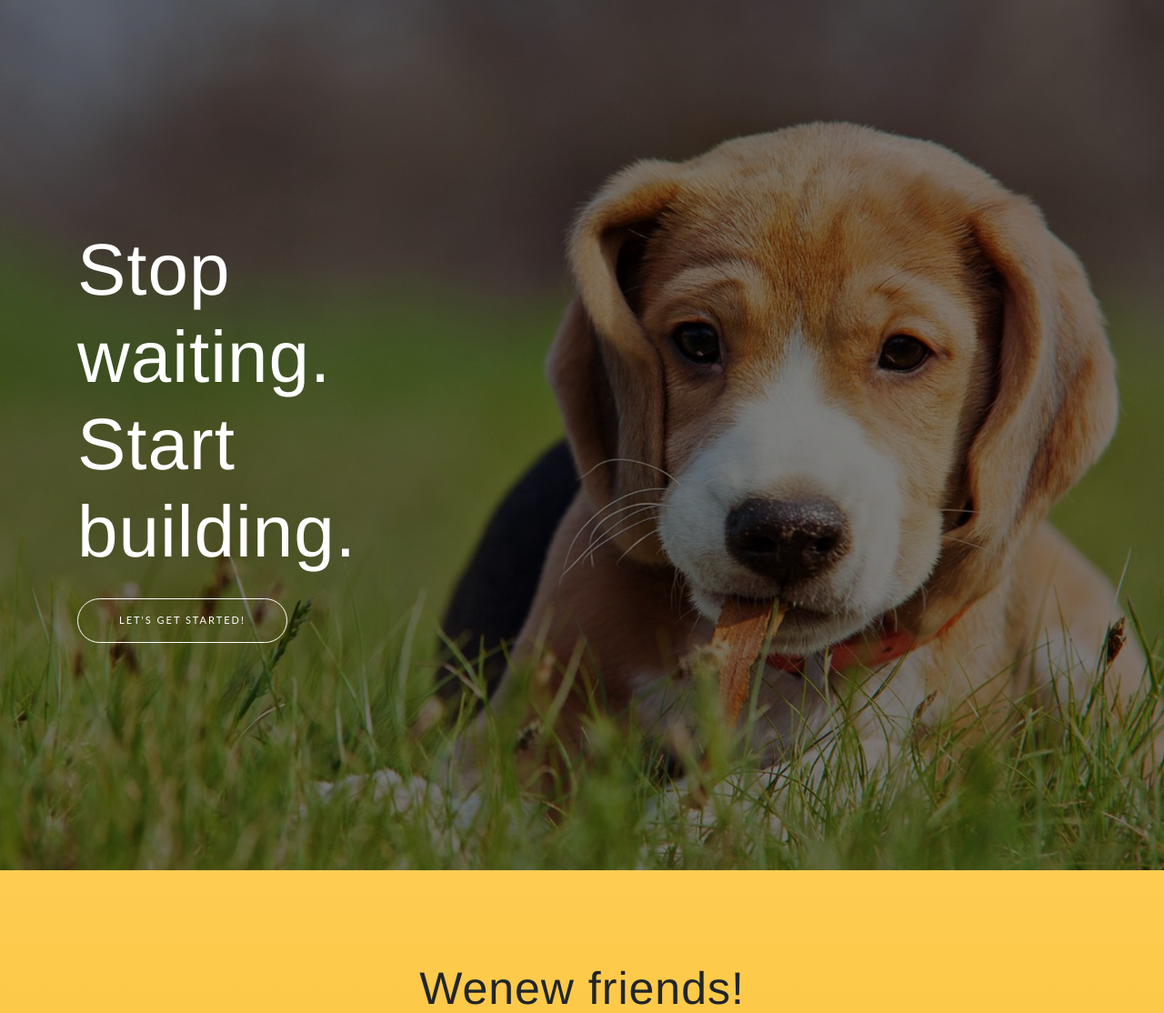
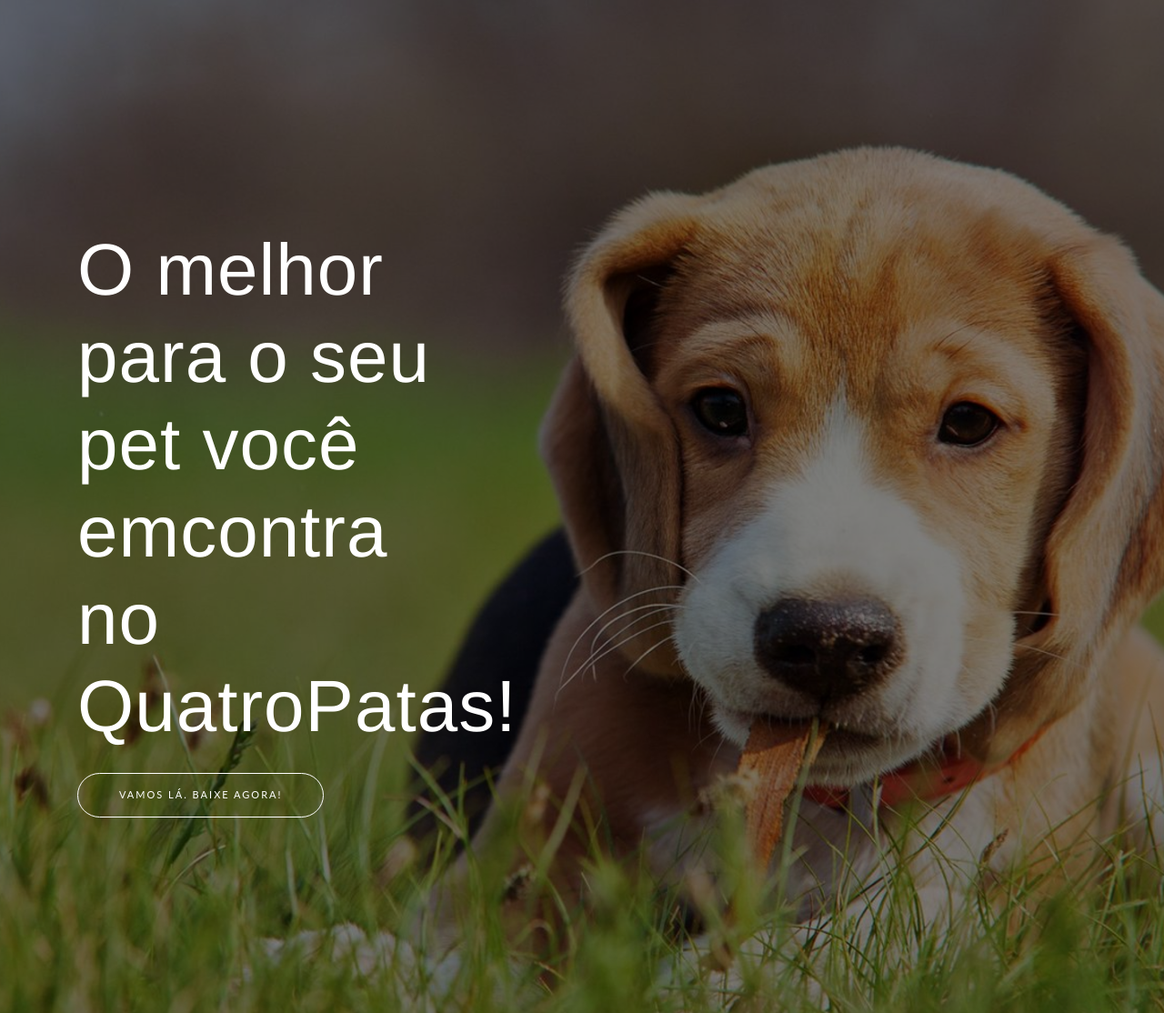
Before and after one commit to Mateusas3s/landing_page, a Django app: template quatro_patas/landing_page/templates/index.html in a window 1280 px wide. Shown: the part 2461-3575 px from the top of the page at 91% size. Run offline with Django 3.2, Linux system fonts and the light colour scheme; the template is opened without the code that fills it, so the values that code supplies are empty; some libraries are stand-ins or nearby versions.

Commit message:
Creating marketing page

```diff
--- a/quatro_patas/landing_page/templates/index.html
+++ b/quatro_patas/landing_page/templates/index.html
@@ -36,7 +36,7 @@
                     <div class="header-content mx-auto">
                         <img src="{% static 'img/logo_branca.svg' %}" class="img-fluid" alt="">
                         <h6 class="mb-5">MARKETPLACE DE PETS</h6>
-                        <p>Lorem ipsum dolor sit amet, consectetur adipiscing elit, sed do eiusmod tempor incididunt ut labore et dolore magna aliqua. </p>
+                        <p>O aplicativo QuatroPatas está dísponível para sistemas Android e iOS.</p>
                         <a href="https://play.google.com/store?hl=pt_BR" class="">
                             <img src="{% static 'img/google-play-badge.svg' %}" class="img-fluid" alt="">
                         </a>
@@ -110,16 +110,18 @@
         </div>
     </section>
 
+    <!-- Bloco de Download -->
     <section class="cta">
         <div class="cta-content">
             <div class="container">
-                <h2>Stop waiting.<br>Start building.</h2>
-                <a href="#contact" class="btn btn-outline btn-xl js-scroll-trigger">Let's Get Started!</a>
+                <h2>O melhor para o seu pet você emcontra no<br>QuatroPatas!</h2>
+                <a href="#page-top" class="btn btn-outline btn-xl js-scroll-trigger">Vamos lá. Baixe agora!</a>
             </div>
         </div>
         <div class="overlay"></div>
     </section>
 
+    <!-- Bloco de Download -->
     <section class="contact bg-primary" id="contact">
         <div class="container">
             <h2>We<i class="fas fa-heart"></i>new friends!</h2>
--- a/quatro_patas/static/css/custom-style.css
+++ b/quatro_patas/static/css/custom-style.css
@@ -110,4 +110,9 @@
 
 section.cta {
     background-image: url("../img/bg-animal.jpg");
-  }
+}
+
+.btn-outline:hover, .btn-outline:focus, .btn-outline:active, .btn-outline.active {
+    border-color: #8CC63F;
+    background-color: #8CC63F;
+}
```
